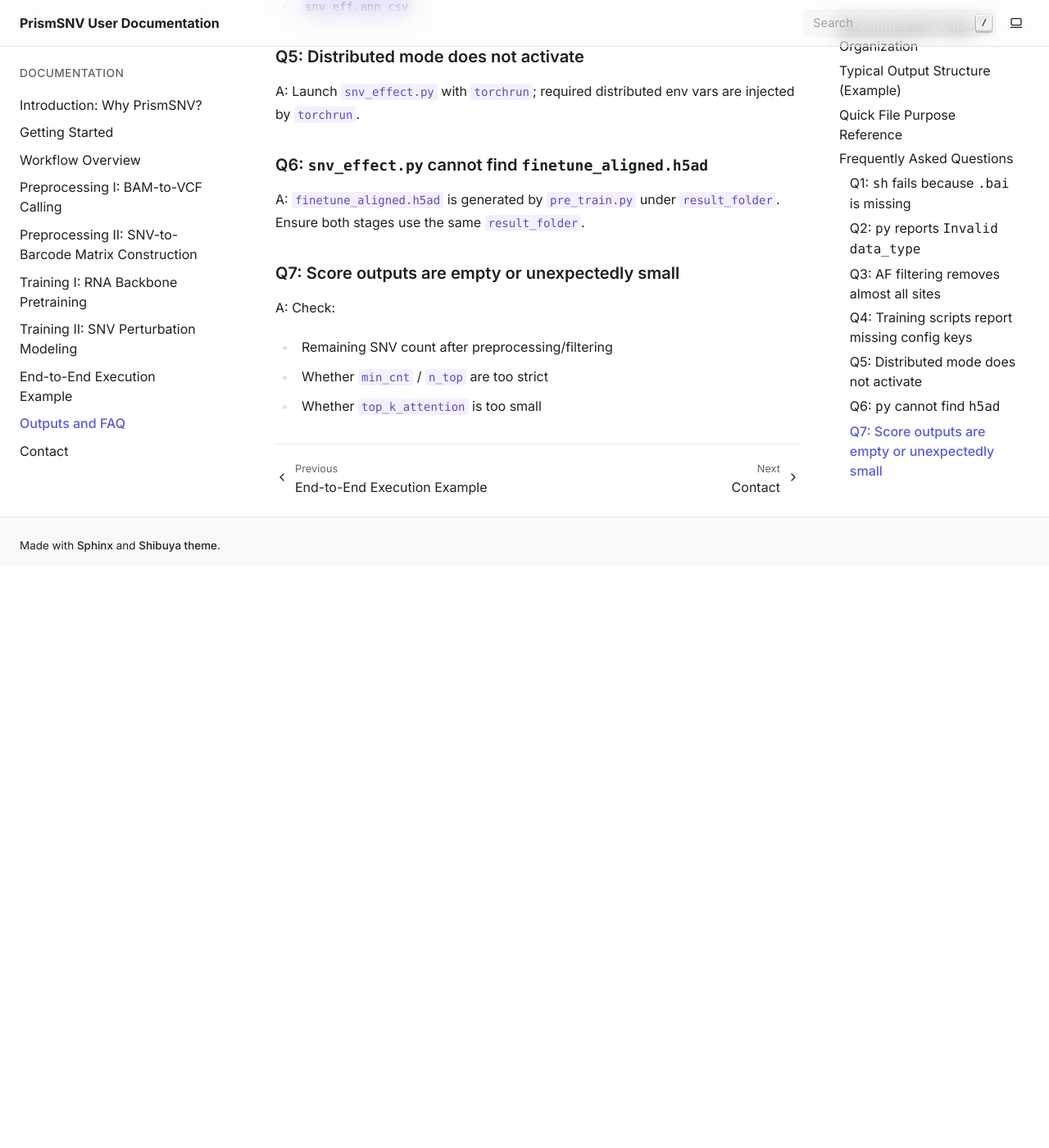
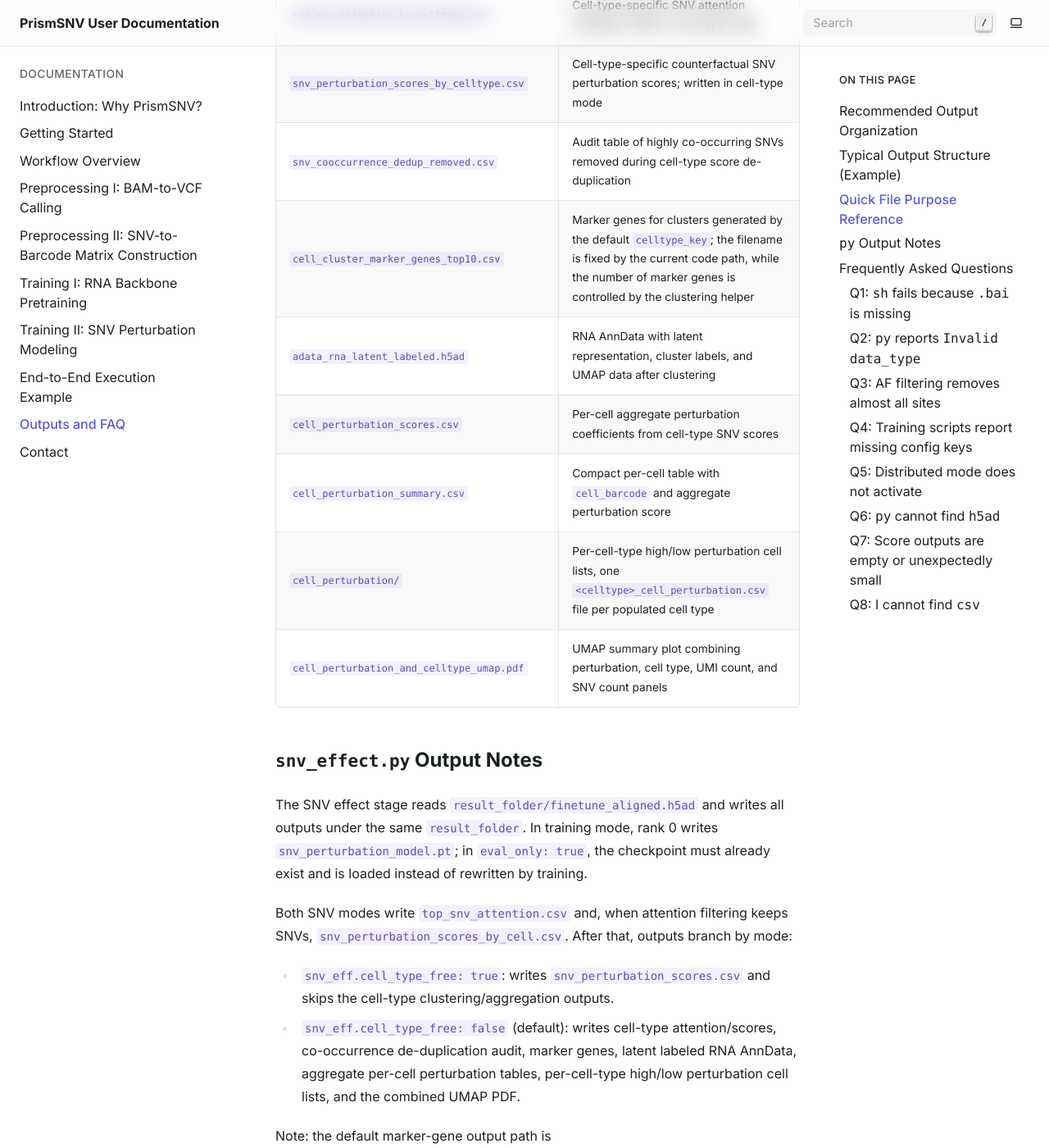
Before and after one commit to PSSUN/MuleDoc, a Sphinx documentation site: the page built from docs/outputs-and-faq.md, in a window 1280 px wide and 1400 px high, scrolled down 1956 px. Shown: the whole window at 82% size. Built offline with Sphinx 7.4.7, drawn with Linux system fonts in a browser that asks for light colours; before the commit the page ends 2647 px from its top, so only the background shows below that; some of the changed text lies outside the part shown.

Commit message:
Update outputs-and-faq.md

````diff
--- a/docs/outputs-and-faq.md
+++ b/docs/outputs-and-faq.md
@@ -15,11 +15,25 @@ result_or_output_dir/
 ├─ sampleB/
 │  └─ ...
 ├─ all_samples_merged_barcode_snv_matrix.h5ad
+├─ pretrain_aligned.h5ad
 ├─ finetune_aligned.h5ad
 ├─ rna_backbone_pretrained.pt
+├─ rna_backbone_pretrained.pt.genes.npy
+├─ snv_top_stacked_bar.png
 ├─ snv_perturbation_model.pt
 ├─ top_snv_attention.csv
-└─ snv_perturbation_scores_by_celltype.csv
+├─ snv_perturbation_scores_by_cell.csv
+├─ snv_perturbation_scores.csv                  # cell_type_free: true
+├─ top_snv_attention_by_celltype.csv             # cell_type_free: false
+├─ snv_perturbation_scores_by_celltype.csv       # cell_type_free: false
+├─ snv_cooccurrence_dedup_removed.csv            # cell_type_free: false
+├─ cell_cluster_marker_genes_top10.csv           # cell_type_free: false
+├─ adata_rna_latent_labeled.h5ad                 # cell_type_free: false
+├─ cell_perturbation_scores.csv                  # cell_type_free: false
+├─ cell_perturbation_summary.csv                 # cell_type_free: false
+├─ cell_perturbation_and_celltype_umap.pdf       # cell_type_free: false
+└─ cell_perturbation/                            # cell_type_free: false
+   └─ <celltype>_cell_perturbation.csv
 ```
 
 ## Quick File Purpose Reference
@@ -27,10 +41,35 @@ result_or_output_dir/
 | File | Purpose |
 |---|---|
 | `all_samples_merged_barcode_snv_matrix.h5ad` | Core input to `snv_effect.py` |
+| `pretrain_aligned.h5ad` | Preprocessed RNA AnnData used for RNA backbone pretraining |
 | `finetune_aligned.h5ad` | RNA data aligned for backbone/finetune workflow |
 | `rna_backbone_pretrained.pt` | Pretrained RNA backbone checkpoint |
+| `rna_backbone_pretrained.pt.genes.npy` | Gene order saved with the RNA backbone; used for SNV-stage RNA alignment when present |
+| `snv_top_stacked_bar.png` | Bar plot of the top SNVs by non-zero positive/negative counts after SNV count filtering |
 | `snv_perturbation_model.pt` | Final SNV perturbation model checkpoint |
-| `top_snv_attention.csv` | SNV ranking by attention signal |
+| `top_snv_attention.csv` | Global SNV ranking by mean attention signal |
+| `snv_perturbation_scores_by_cell.csv` | Per-cell perturbation scores for top-attention SNVs |
+| `snv_perturbation_scores.csv` | Cell-type-free SNV perturbation scores; written only when `snv_eff.cell_type_free: true` |
+| `top_snv_attention_by_celltype.csv` | Cell-type-specific SNV attention rankings; written in cell-type mode |
+| `snv_perturbation_scores_by_celltype.csv` | Cell-type-specific counterfactual SNV perturbation scores; written in cell-type mode |
+| `snv_cooccurrence_dedup_removed.csv` | Audit table of highly co-occurring SNVs removed during cell-type score de-duplication |
+| `cell_cluster_marker_genes_top10.csv` | Marker genes for clusters generated by the default `celltype_key`; the filename is fixed by the current code path, while the number of marker genes is controlled by the clustering helper |
+| `adata_rna_latent_labeled.h5ad` | RNA AnnData with latent representation, cluster labels, and UMAP data after clustering |
+| `cell_perturbation_scores.csv` | Per-cell aggregate perturbation coefficients from cell-type SNV scores |
+| `cell_perturbation_summary.csv` | Compact per-cell table with `cell_barcode` and aggregate perturbation score |
+| `cell_perturbation/` | Per-cell-type high/low perturbation cell lists, one `<celltype>_cell_perturbation.csv` file per populated cell type |
+| `cell_perturbation_and_celltype_umap.pdf` | UMAP summary plot combining perturbation, cell type, UMI count, and SNV count panels |
+
+## `snv_effect.py` Output Notes
+
+The SNV effect stage reads `result_folder/finetune_aligned.h5ad` and writes all outputs under the same `result_folder`. In training mode, rank 0 writes `snv_perturbation_model.pt`; in `eval_only: true`, the checkpoint must already exist and is loaded instead of rewritten by training.
+
+Both SNV modes write `top_snv_attention.csv` and, when attention filtering keeps SNVs, `snv_perturbation_scores_by_cell.csv`. After that, outputs branch by mode:
+
+- `snv_eff.cell_type_free: true`: writes `snv_perturbation_scores.csv` and skips the cell-type clustering/aggregation outputs.
+- `snv_eff.cell_type_free: false` (default): writes cell-type attention/scores, co-occurrence de-duplication audit, marker genes, latent labeled RNA AnnData, aggregate per-cell perturbation tables, per-cell-type high/low perturbation cell lists, and the combined UMAP PDF.
+
+Note: the default marker-gene output path is `cell_cluster_marker_genes_top10.csv`, but the helper that writes the file controls the actual number of markers per cluster separately. In the inspected implementation, that helper defaults to 20 marker genes per cluster even though the filename contains `top10`.
 
 ## Frequently Asked Questions
 
@@ -65,3 +104,6 @@ A: Check:
 - Remaining SNV count after preprocessing/filtering
 - Whether `min_cnt` / `n_top` are too strict
 - Whether `top_k_attention` is too small
+
+### Q8: I cannot find `snv_perturbation_scores_by_celltype.csv`
+A: This file is written only in the default cell-type mode (`snv_eff.cell_type_free: false`). If `cell_type_free: true`, the expected score file is `snv_perturbation_scores.csv` instead.
````
